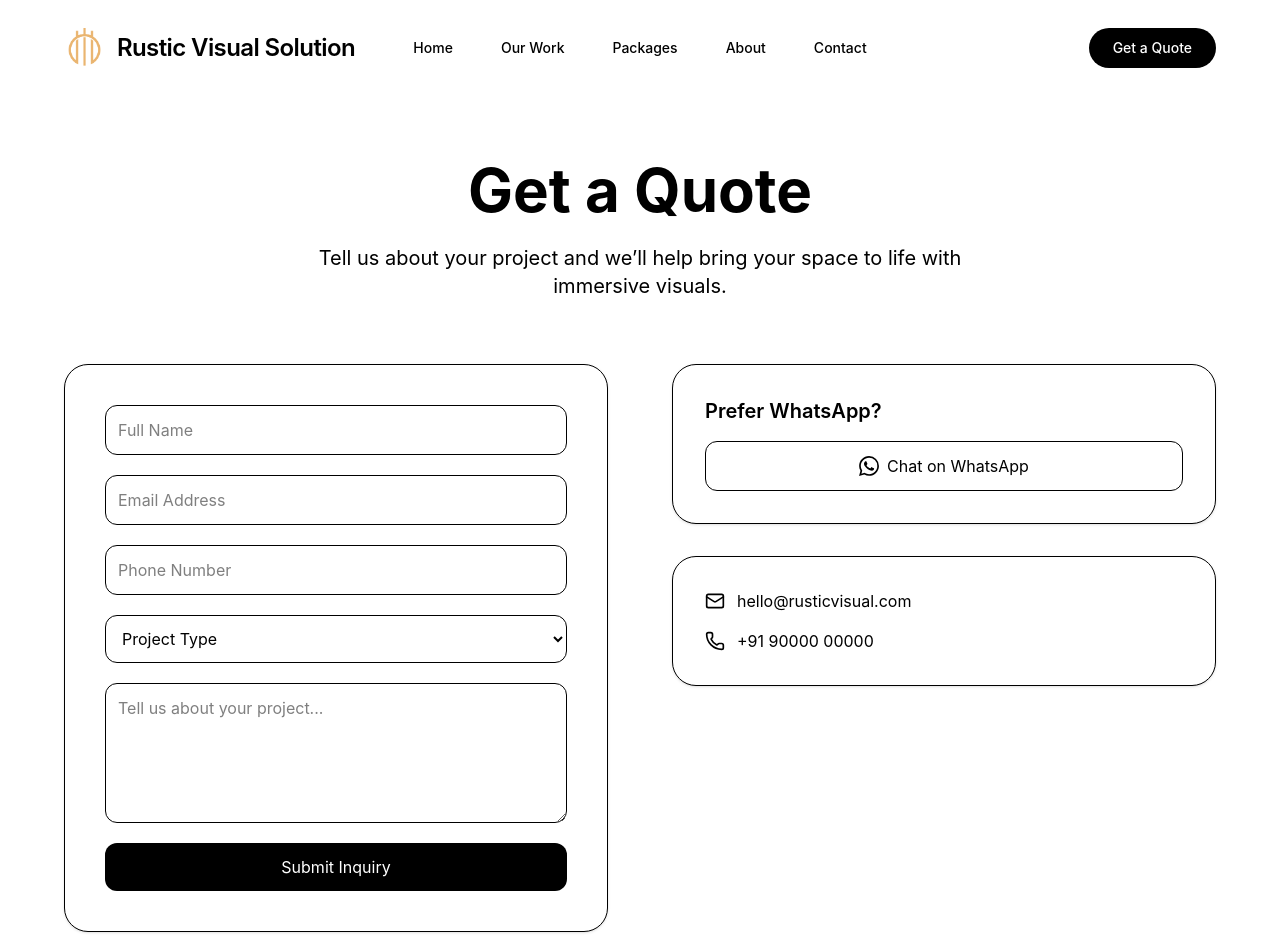
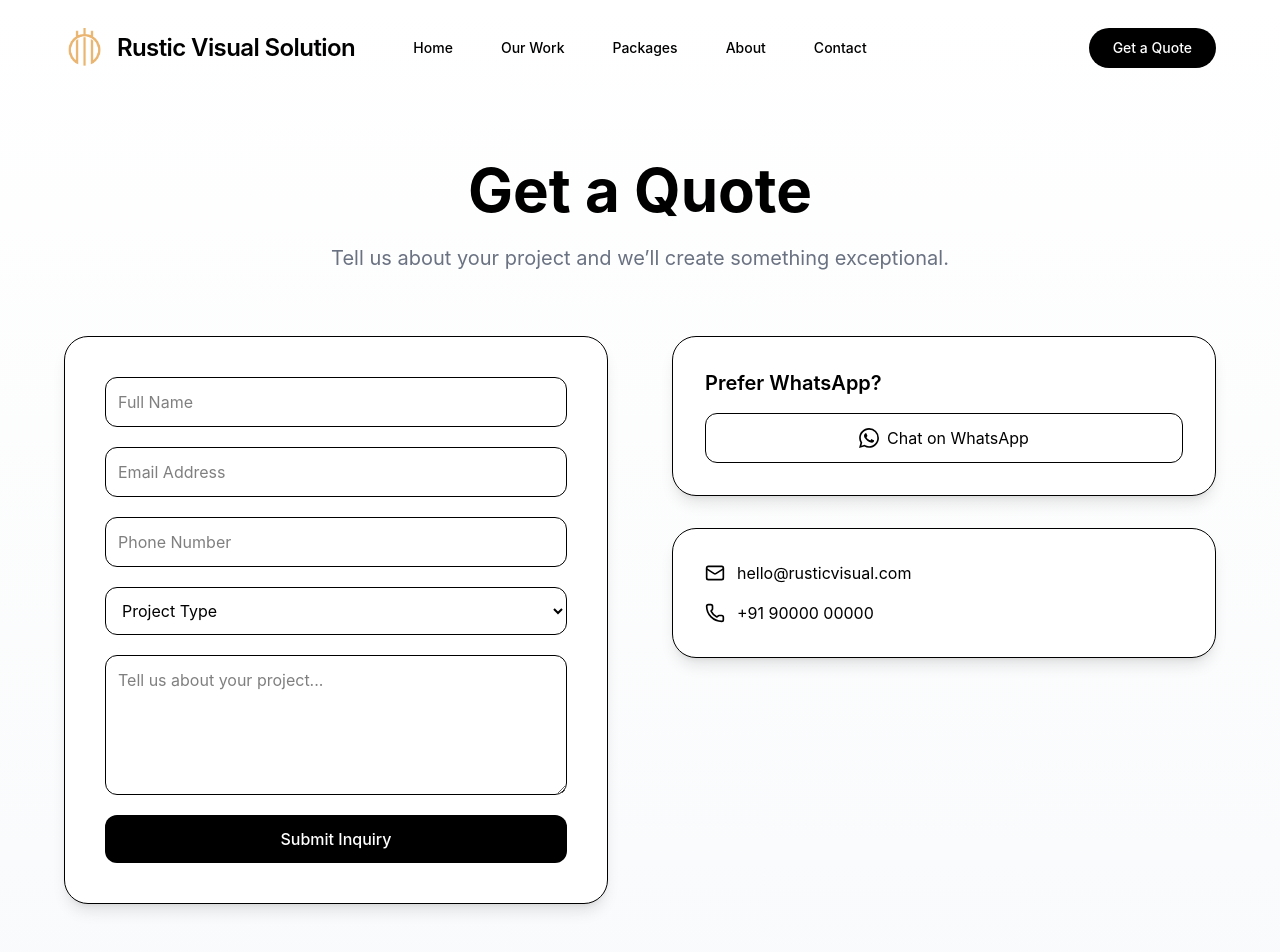
Before and after one commit to hiresh-suvarna/rustic-visual-solution, a React (Vite) app: page /contact in a window 1280 px wide. Shown: the top 952 px of the page. Built offline with nearby package versions, Linux system fonts and the light colour scheme.

Commit message:
email js

```diff
--- a/package.json
+++ b/package.json
@@ -29,6 +29,5 @@
     "postcss": "^8.5.8",
     "tailwindcss": "^4.2.1",
     "typescript": "^5.4.0"
-
   }
 }
--- a/src/pages/Contact.tsx
+++ b/src/pages/Contact.tsx
@@ -22,18 +22,31 @@ export default function Contact() {
     setError("")
 
     try {
-
       await emailjs.send(
-        "YOUR_SERVICE_ID",
-        "YOUR_TEMPLATE_ID",
-        formData,
-        "YOUR_PUBLIC_KEY"
+        "service_fzi8br1",
+        "template_sgmaxk2",
+        {
+          name: formData.name,
+          email: formData.email,
+          phone: formData.phone,
+          projectType: formData.projectType,
+          message: formData.message,
+        },
+        "RgevvxGUx2GKJSESn"
       )
 
       setIsSuccess(true)
 
     } catch (err) {
-      setError("Something went wrong. Please try again.")
+      console.error(err)
+
+      setError("Failed to send. Redirecting to WhatsApp...")
+
+      // 🔥 WhatsApp fallback
+      window.open(
+        `https://wa.me/9137998059?text=Hi, my name is ${formData.name}. I am interested in ${formData.projectType}. ${formData.message}`,
+        "_blank"
+      )
     } finally {
       setIsSubmitting(false)
     }
@@ -44,7 +57,7 @@ export default function Contact() {
   }
 
   return (
-    <div className="pt-32 lg:pt-40 pb-24 lg:pb-32 px-6 lg:px-12">
+    <div className="pt-32 lg:pt-40 pb-24 lg:pb-32 px-6 lg:px-12 bg-gradient-to-b from-white to-gray-50">
 
       <div className="container mx-auto max-w-6xl">
 
@@ -55,8 +68,8 @@ export default function Contact() {
             Get a Quote
           </h1>
 
-          <p className="text-lg lg:text-xl text-muted-foreground max-w-2xl mx-auto">
-            Tell us about your project and we’ll help bring your space to life with immersive visuals.
+          <p className="text-lg lg:text-xl text-gray-500 max-w-2xl mx-auto">
+            Tell us about your project and we’ll create something exceptional.
           </p>
 
         </div>
@@ -64,9 +77,8 @@ export default function Contact() {
 
         <div className="grid lg:grid-cols-2 gap-16 items-start">
 
-
-          {/* CONTACT FORM */}
-          <div className="p-10 rounded-3xl bg-white border shadow-sm">
+          {/* FORM */}
+          <div className="p-10 rounded-3xl bg-white border shadow-lg">
 
             {isSuccess ? (
               <div className="text-center">
@@ -80,7 +92,7 @@ export default function Contact() {
                 </h3>
 
                 <p className="text-gray-500">
-                  Your inquiry has been sent. We'll get back to you shortly.
+                  Your inquiry has been sent. We’ll contact you soon.
                 </p>
 
               </div>
@@ -88,50 +100,55 @@ export default function Contact() {
 
               <form onSubmit={handleSubmit} className="space-y-5">
 
+                {/* Name */}
                 <input
                   type="text"
                   placeholder="Full Name"
                   required
                   value={formData.name}
                   onChange={(e) => handleChange("name", e.target.value)}
-                  className="w-full p-3 border rounded-xl focus:outline-none focus:ring-2 focus:ring-black"
+                  className="w-full p-3 border rounded-xl focus:ring-2 focus:ring-black outline-none"
                 />
 
+                {/* Email */}
                 <input
                   type="email"
                   placeholder="Email Address"
                   required
                   value={formData.email}
                   onChange={(e) => handleChange("email", e.target.value)}
-                  className="w-full p-3 border rounded-xl focus:outline-none focus:ring-2 focus:ring-black"
+                  className="w-full p-3 border rounded-xl focus:ring-2 focus:ring-black outline-none"
                 />
 
+                {/* Phone */}
                 <input
                   type="tel"
                   placeholder="Phone Number"
                   required
                   value={formData.phone}
                   onChange={(e) => handleChange("phone", e.target.value)}
-                  className="w-full p-3 border rounded-xl focus:outline-none focus:ring-2 focus:ring-black"
+                  className="w-full p-3 border rounded-xl focus:ring-2 focus:ring-black outline-none"
                 />
 
+                {/* Select */}
                 <select
                   required
                   value={formData.projectType}
                   onChange={(e) =>
                     handleChange("projectType", e.target.value)
                   }
-                  className="w-full p-3 border rounded-xl focus:outline-none focus:ring-2 focus:ring-black"
+                  className="w-full p-3 border rounded-xl focus:ring-2 focus:ring-black outline-none"
                 >
                   <option value="">Project Type</option>
-                  <option value="luxury-home">Luxury Home</option>
-                  <option value="restaurant">Restaurant</option>
-                  <option value="commercial">Commercial</option>
-                  <option value="education">College</option>
-                  <option value="museum">Museum</option>
-                  <option value="other">Other</option>
+                  <option value="Luxury Home">Luxury Home</option>
+                  <option value="Restaurant">Restaurant</option>
+                  <option value="Commercial Space">Commercial Space</option>
+                  <option value="College">College/University</option>
+                  <option value="Museum">Museum</option>
+                  <option value="Other">Other</option>
                 </select>
 
+                {/* Message */}
                 <textarea
                   placeholder="Tell us about your project..."
                   required
@@ -139,18 +156,28 @@ export default function Contact() {
                   onChange={(e) =>
                     handleChange("message", e.target.value)
                   }
-                  className="w-full p-3 border rounded-xl min-h-[140px] focus:outline-none focus:ring-2 focus:ring-black"
+                  className="w-full p-3 border rounded-xl min-h-[140px] focus:ring-2 focus:ring-black outline-none"
                 />
 
+                {/* Error */}
                 {error && (
                   <div className="text-red-500 text-sm">
                     {error}
                   </div>
                 )}
 
+                {/* Button */}
                 <button
+                  type="submit"
                   disabled={isSubmitting}
-                  className="w-full bg-black text-white py-3 rounded-xl flex items-center justify-center hover:bg-neutral-800 transition"
+                  className="
+                  w-full py-3 rounded-xl font-medium
+                  bg-black text-white
+                  hover:bg-neutral-800
+                  transition-all duration-300
+                  hover:scale-[1.02] hover:shadow-lg
+                  flex items-center justify-center
+                  "
                 >
                   {isSubmitting ? (
                     <>
@@ -167,10 +194,11 @@ export default function Contact() {
           </div>
 
 
-          {/* CONTACT INFO */}
+          {/* RIGHT SIDE */}
           <div className="space-y-8">
 
-            <div className="p-8 rounded-3xl bg-white border shadow-sm">
+            {/* WhatsApp */}
+            <div className="p-8 rounded-3xl bg-white border shadow-lg">
 
               <h3 className="text-xl font-semibold mb-4">
                 Prefer WhatsApp?
@@ -180,7 +208,11 @@ export default function Contact() {
                 onClick={() =>
                   window.open("https://wa.me/1234567890", "_blank")
                 }
-                className="w-full py-3 rounded-xl border flex items-center justify-center hover:bg-gray-50 transition"
+                className="
+                w-full py-3 rounded-xl border
+                flex items-center justify-center
+                hover:bg-gray-50 transition
+                "
               >
                 <SiWhatsapp className="mr-2" size={20} />
                 Chat on WhatsApp
@@ -189,7 +221,8 @@ export default function Contact() {
             </div>
 
 
-            <div className="p-8 rounded-3xl bg-white border shadow-sm space-y-4">
+            {/* Contact Info */}
+            <div className="p-8 rounded-3xl bg-white border shadow-lg space-y-4">
 
               <div className="flex items-center gap-3">
                 <Mail size={20} />
```
Also changed, not shown: 1 other file (tests, documents, lock files or other folders).
